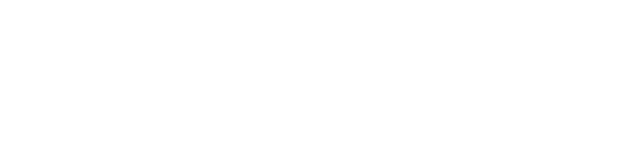
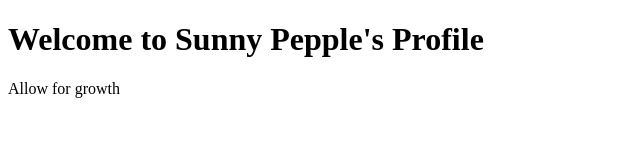
Before and after one commit to pepps01/map_test, a plain HTML site: page index.html in a window 1280 px wide. Shown: the whole page, without its empty margins (0-640 px from the left). Drawn offline with Linux system fonts and the light colour scheme.

Commit message:
All Growth Added

```diff
--- a/index.html
+++ b/index.html
@@ -20,6 +20,11 @@
       </p>
     <![endif]-->
 
+    <div class="main">
+      <h1>Welcome to Sunny Pepple's Profile</h1>
+      <p class="readeem">Allow for growth</p>
+    </div>
+
     <script src="" async defer></script>
   </body>
 </html>
```
